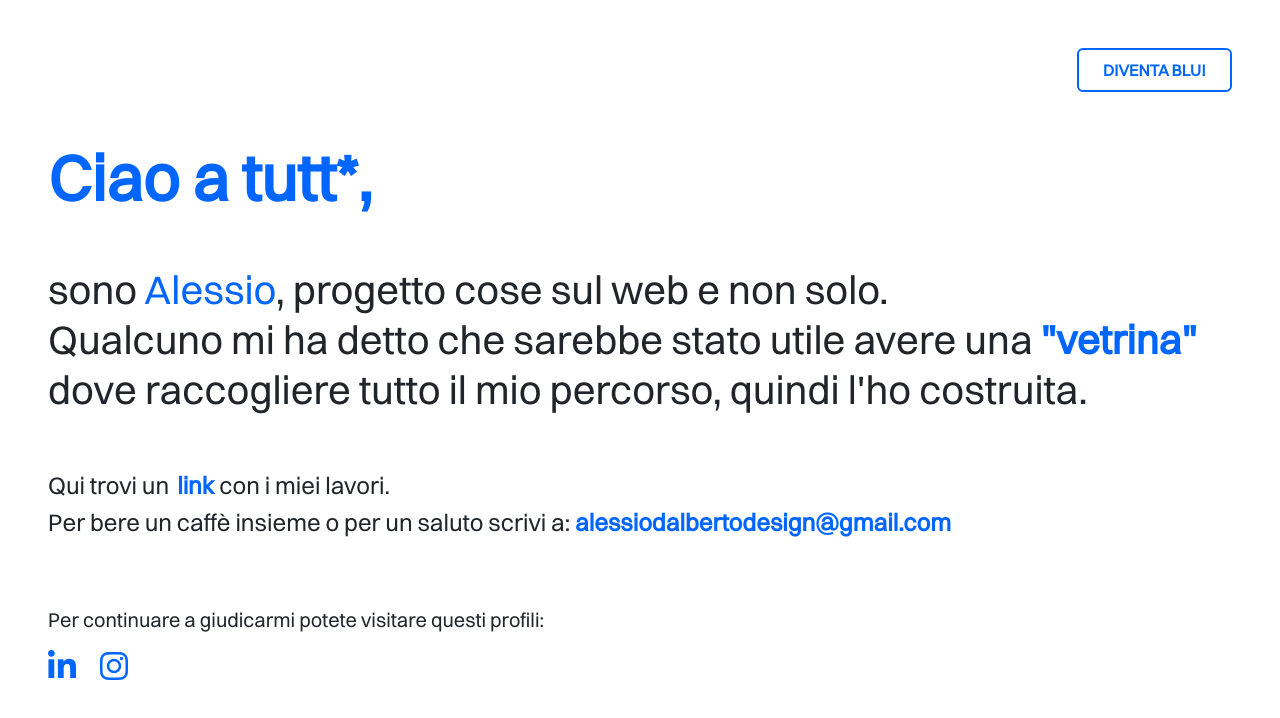
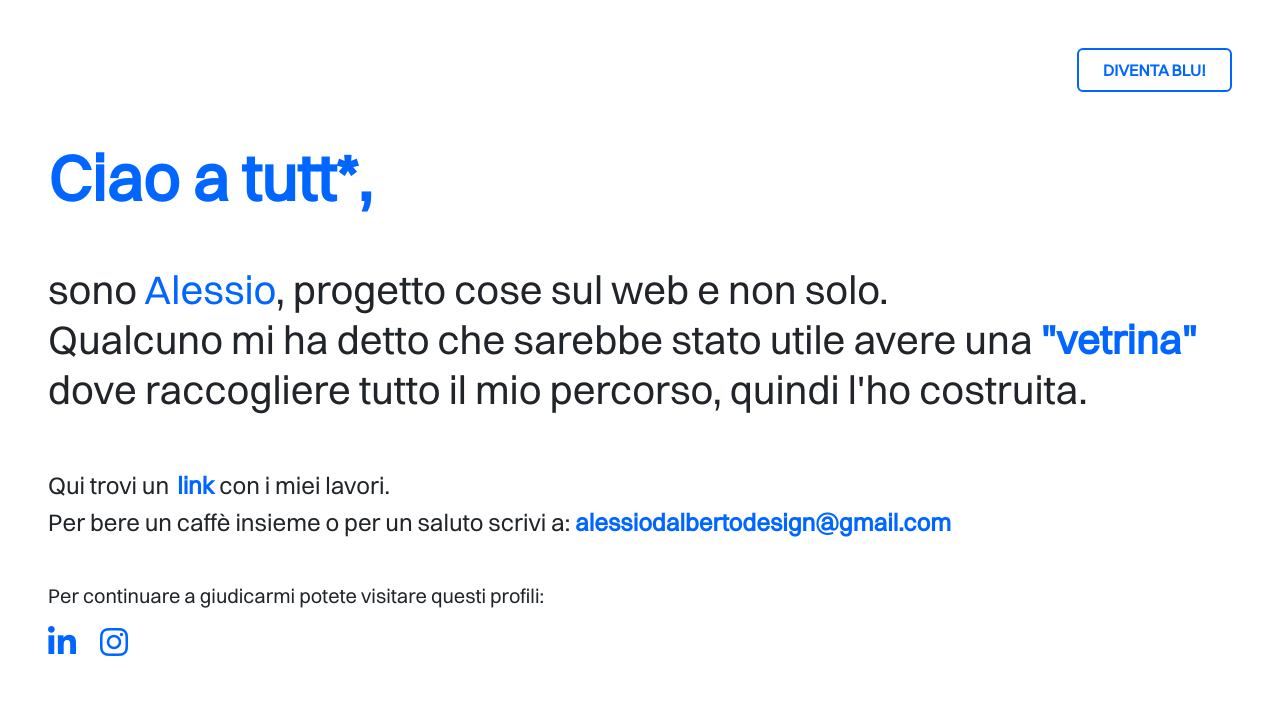
Before and after one commit to alessiodalberto002/portfolio-web, a React (Vite) app: page / in a window 1280 px wide. Shown: the top 718 px of the page. Built offline with nearby package versions, Linux system fonts and the light colour scheme.

Commit message:
aggiustamento spaziature testi

```diff
--- a/src/components/Hero.jsx
+++ b/src/components/Hero.jsx
@@ -116,7 +116,7 @@ const Hero = () => {
                 </motion.div>
 
                 {/* Footer Social */}
-                <motion.div className="mt-4" variants={itemVariants}>
+                <motion.div className="" variants={itemVariants}>
                     <p className="fs-5 mb-3 ">Per continuare a giudicarmi potete visitare questi profili:</p>
                     <div className="d-flex gap-4">
                         {["linkedin-in", "instagram"].map((icon, index) => (
--- a/src/page/WorkLink.jsx
+++ b/src/page/WorkLink.jsx
@@ -38,7 +38,7 @@ const WorkLink = () => {
             </div>
 
             {/* Il tuo blocco di codice originale */}
-            <div className="d-flex align-items-center gap-2 fs-4">
+            <div className="d-flex align-items-center gap-2 fs-4 fs-md-3">
                 <motion.a
                     href="https://www.giuggiolacreativa.it/"
                     target="_blank"
@@ -53,7 +53,7 @@ const WorkLink = () => {
                 <p className="m-0">- Studio Creativo</p>
             </div>
 
-            <div className="d-flex align-items-center gap-2 fs-4">
+            <div className="d-flex align-items-center gap-2 fs-4 fs-md-3">
                 <motion.a
                     href="https://portfolio-saretta.vercel.app/"
                     target="_blank"
```
